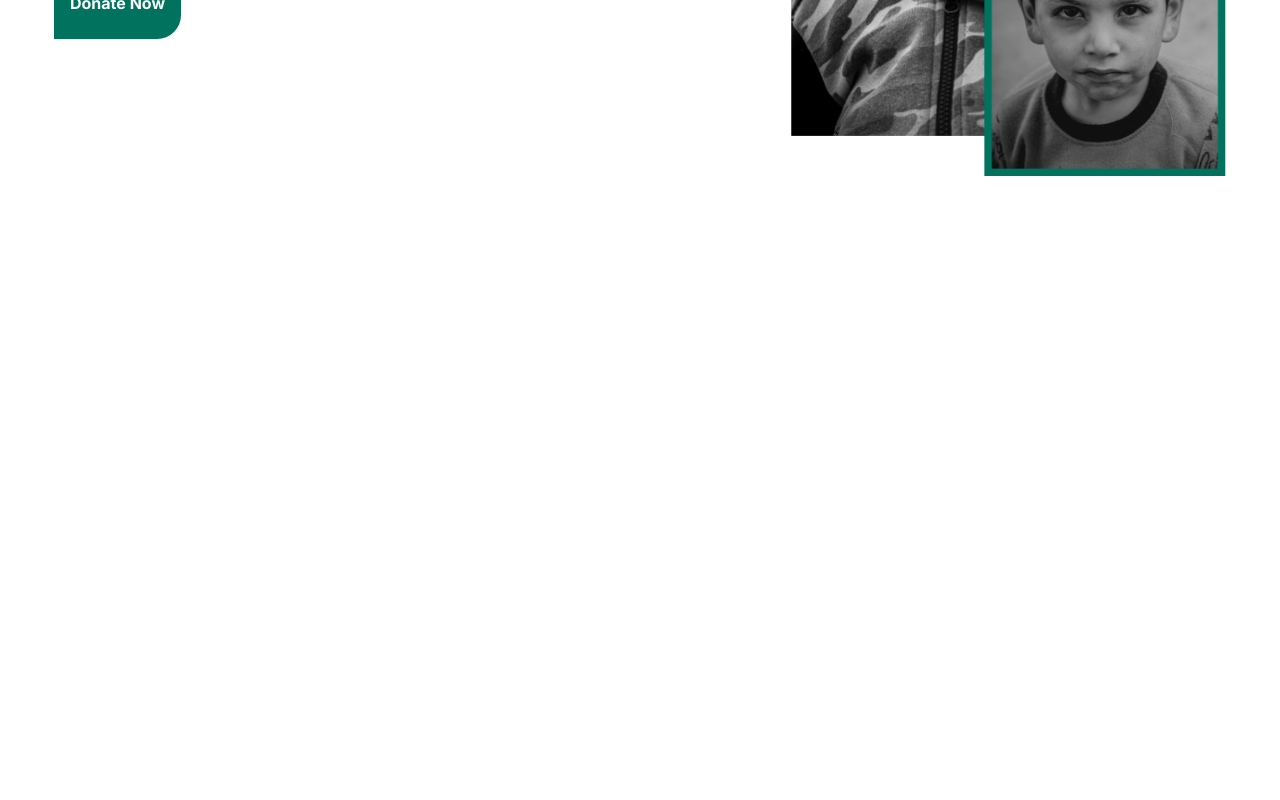
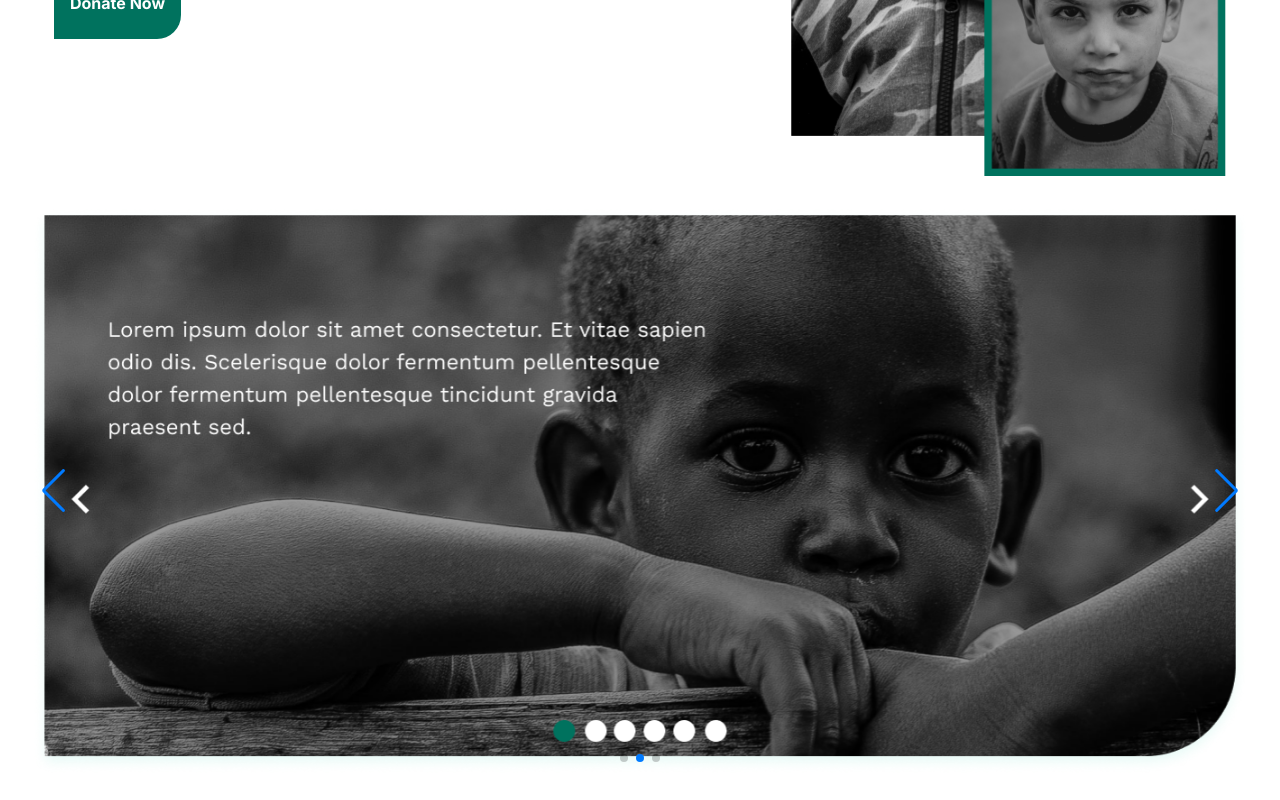
Before and after one commit to muhammadtanko/leen_charity, a Next.js app: page / in a window 1280 px wide. Shown: the part 486-1286 px from the top of the page. Before the commit the page ends 800 px from the top, so only its background shows below. Built offline with nearby package versions, Linux system fonts and the light colour scheme.

Commit message:
added the carousel

```diff
--- a/package.json
+++ b/package.json
@@ -15,6 +15,7 @@
     "react": "18.2.0",
     "react-dom": "18.2.0",
     "react-icons": "^4.10.1",
+    "swiper": "^10.0.3",
     "tailwindcss": "3.3.2"
   }
 }
--- /dev/null
+++ b/src/app/components/serviceSwiper.js
@@ -0,0 +1,43 @@
+"use client";
+import { Swiper, SwiperSlide } from "swiper/react"
+// import Image1 from "../../../public/images/img1.png"
+import Image from "next/image"
+import "swiper/css"
+import 'swiper/css/navigation';
+import 'swiper/css/pagination';
+// import './styles.css';
+import { Navigation, Pagination, Autoplay } from 'swiper/modules';
+
+
+export const ServiceSwiper = () => {
+    return (
+        <div className="mx-[30px] my-[30px] hidden md:block">
+            <Swiper
+                className="mySwiper"
+                navigation={true}
+                autoplay={{
+                    delay:3000,
+                    disableOnInteraction:false
+                }}
+                pagination={{
+                    clickable:true
+                }}
+                modules={[Navigation, Pagination, Autoplay]}
+                spaceBetween={20}
+                slidesPerView={1}
+            >
+                <SwiperSlide className="">
+                    <Image src="/images/img142.png" width={1320} height={600} alt="photo" />
+                </SwiperSlide>
+                <SwiperSlide className="">
+                    <Image src="/images/img142.png" width={1320} height={600} alt="photo" />
+                </SwiperSlide>
+                <SwiperSlide className="">
+                    <Image src="/images/img142.png" width={1320} height={600} alt="photo" />
+                </SwiperSlide>
+
+            </Swiper>
+
+        </div>
+    )
+}
--- a/src/app/page.js
+++ b/src/app/page.js
@@ -1,5 +1,6 @@
 import { NavBar } from "./components/NavBar"
 import { Hero } from "./components/Hero";
+import { ServiceSwiper } from "./components/serviceSwiper"
 
 export default function Home() {
   return (
@@ -7,6 +8,7 @@ export default function Home() {
       <NavBar />
       <main>
         <Hero />
+        <ServiceSwiper/>
       </main>
     </>
   )
```
Also changed, not shown: public/images/img142.png (added), 1 other file (tests, documents, lock files or other folders).
